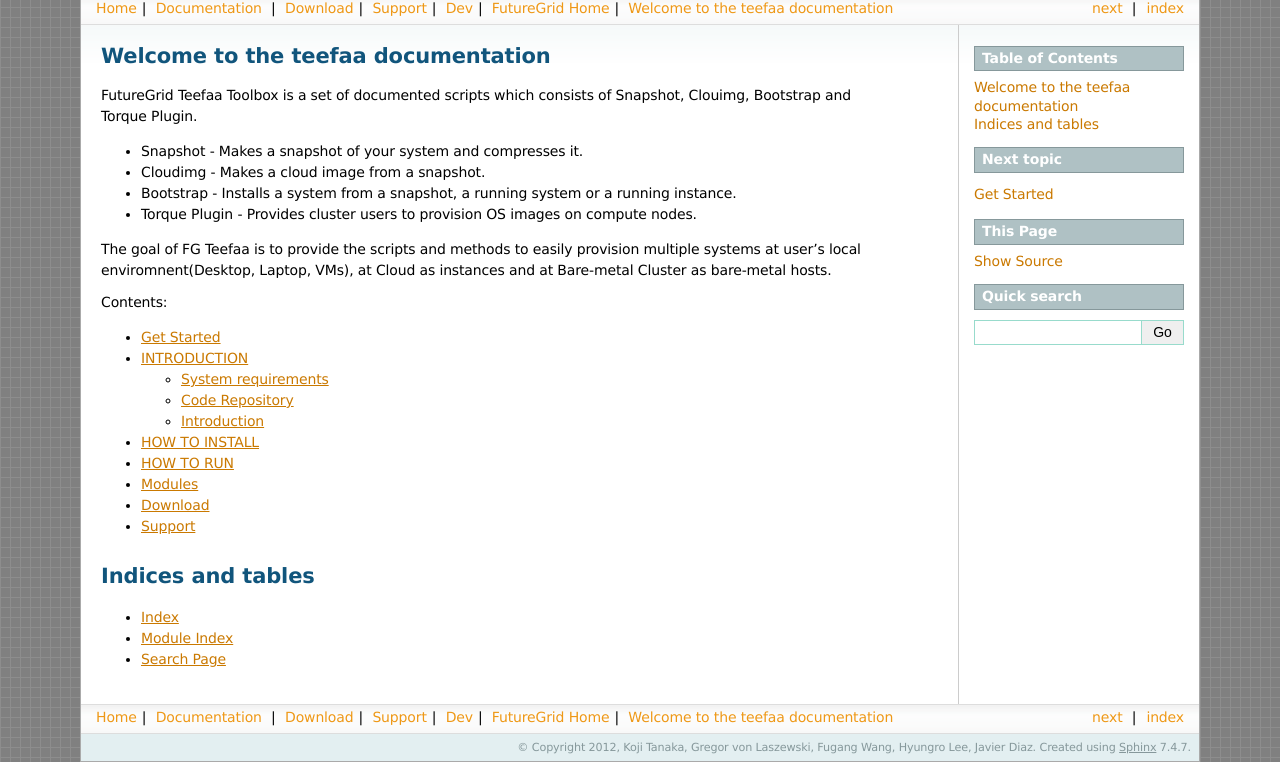
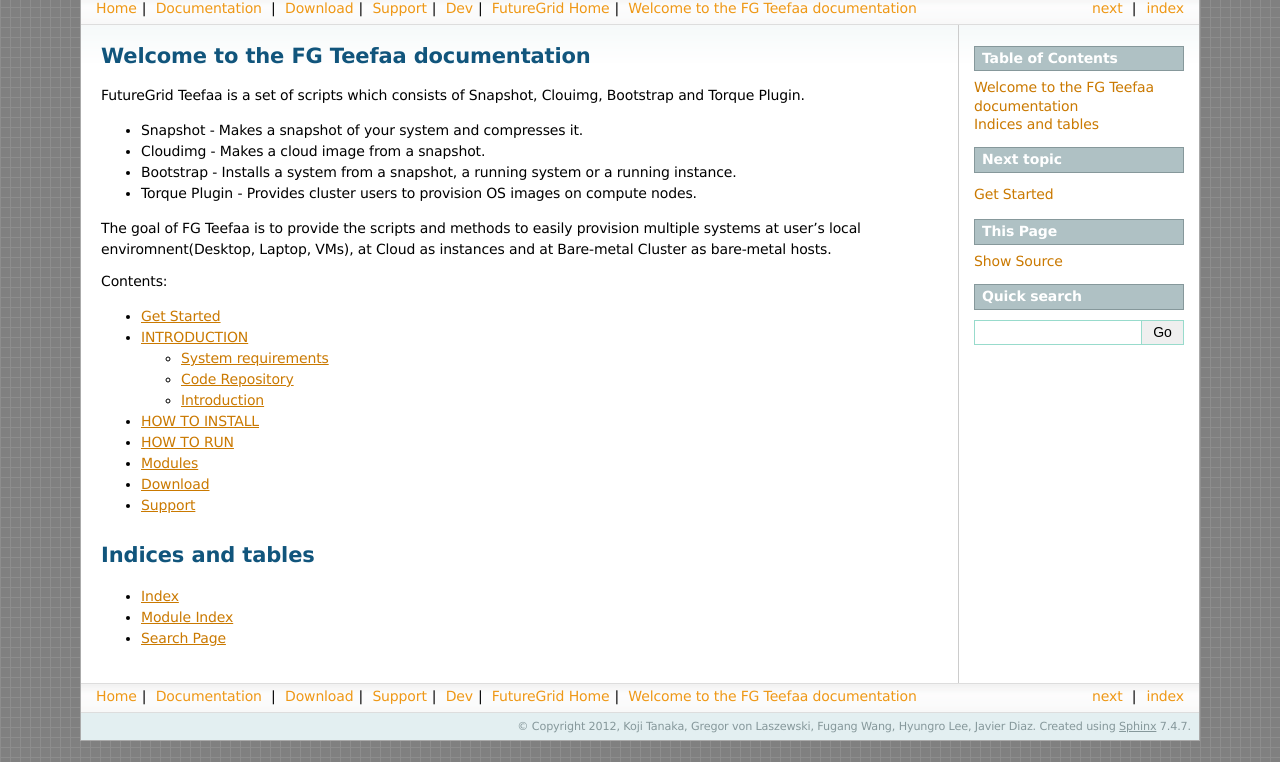
Before and after one commit to futuregrid/deprecated-teefaa, a Sphinx documentation site: the page built from doc/source/index.rst, in a window 1280 px wide. Shown: the part 343-1105 px from the top of the page. Built offline with Sphinx 7.4.7, drawn with Linux system fonts in a browser that asks for light colours; formulas are drawn with MathJax 3.

Commit message:
update doc

```diff
--- a/doc/source/index.rst
+++ b/doc/source/index.rst
@@ -3,9 +3,9 @@
    You can adapt this file completely to your liking, but it should at least
    contain the root `toctree` directive.
 
-Welcome to the teefaa documentation
+Welcome to the FG Teefaa documentation
 =========================================
-FutureGrid Teefaa Toolbox is a set of documented scripts which consists of Snapshot,
+FutureGrid Teefaa is a set of scripts which consists of Snapshot,
 Clouimg, Bootstrap and Torque Plugin.
 
 * Snapshot - Makes a snapshot of your system and compresses it.
```
